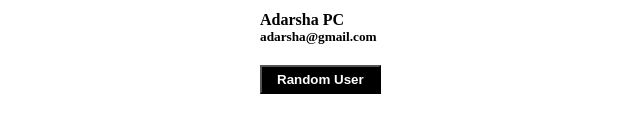
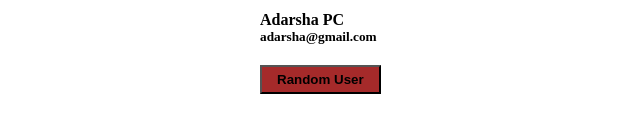
Before and after one commit to AdarshaCoding/generate-random-user-vue, a plain HTML site: page index.html in a window 1280 px wide. Shown: the part 403-536 px from the top of the page, without its empty margins (280-920 px from the left). Drawn offline with nearby package versions, Linux system fonts and the light colour scheme.

Commit message:
Binded dynamic CSS using gender info for Button

```diff
--- a/app.js
+++ b/app.js
@@ -19,6 +19,7 @@ const app = Vue.createApp({
       this.firstName = name.first;
       this.lastName = name.last;
       this.emailId = email;
+      this.gender = gender;
       this.picture = picture.large;
     },
   },
--- a/index.html
+++ b/index.html
@@ -11,7 +11,7 @@
         <img v-bind:src="picture" :alt="`${firstName} ${lastName}`"/>
         <h4>{{firstName}} {{lastName}}</h4>
         <h5>{{emailId}}</h5>
-        <button  v-on:click="getRandomUser">Random User</button>
+        <button :class="gender" v-on:click="getRandomUser">Random User</button>
     </div>
     <script src="https://unpkg.com/vue@3/dist/vue.global.js"></script>
     <script src="app.js"></script>
--- a/style.css
+++ b/style.css
@@ -18,7 +18,7 @@ button{
     padding: 5px 15px;
     margin: 20px 0px;
     background-color: black;
-    color:white;
+    color: black;
     font-weight: bold;
     cursor: pointer;
 }
@@ -29,3 +29,11 @@ img {
     margin-bottom: 10px;
     border-radius: 50%;
 }
+
+.male{
+    background-color: brown;
+}
+
+.female {
+    background-color: lightpink;
+}
```
